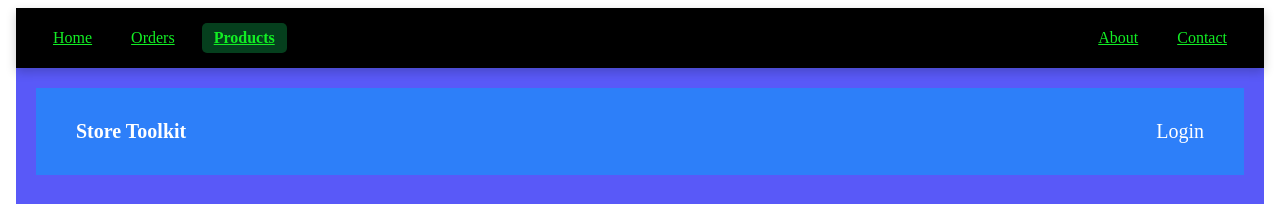
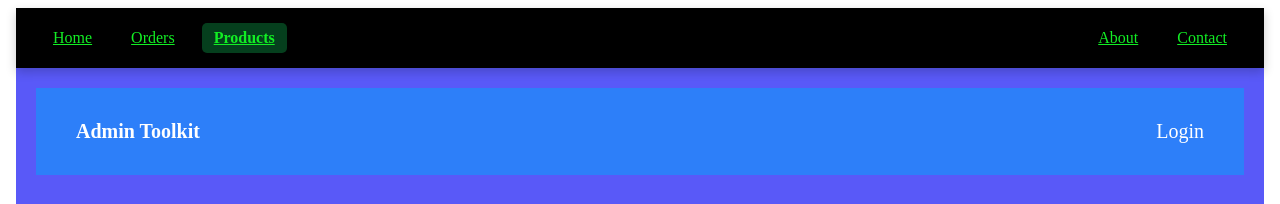
Before and after one commit to Varalakshmi-12/Unit2-Project-Varalakshmi-u, a React (Vite) app in the folder storeemployeetoolkit/: page /products in a window 1280 px wide. Shown: the top 204 px of the page. Built offline with nearby package versions, Linux system fonts and the light colour scheme; no server answers.

Commit message:
recorrected nav paths in app.js

```diff
--- a/storeemployeetoolkit/src/App.jsx
+++ b/storeemployeetoolkit/src/App.jsx
@@ -12,7 +12,7 @@ import OrdersPage from "./pages/OrdersPage";
 import ProductsPage from "./pages/ProductsPage";
 import AdminLogin from "./pages/AdminLogin";
 import AdminProductsPage from "./pages/AdminProductsPage";
-import AdminPage from "./pages/AdminPage";
+
 import "./index.css";
 
 
@@ -32,7 +32,7 @@ export default function App() {
           <Route path="/products" element={<ProductsPage />} />
           <Route path="/admin-login" element={<AdminLogin />} />
           <Route path="/admin-products" element={<AdminProductsPage />} />
-          <Route path="/admin" element={<AdminPage />} />
+
         </Routes>
       </main>
       <Footer />
--- a/storeemployeetoolkit/src/components/Navbar.jsx
+++ b/storeemployeetoolkit/src/components/Navbar.jsx
@@ -14,14 +14,12 @@ function Navbar() {
         <nav className="navbar">
 
       <div className="logo">
-        Store Toolkit
+        Admin Toolkit
       </div>
 
       <ul className="nav-links">
 
-        {/*li>
-          <Link to="/products">Products</Link>
-        </li>*/}
+
 
         {isAdmin && (
           <li>
```
